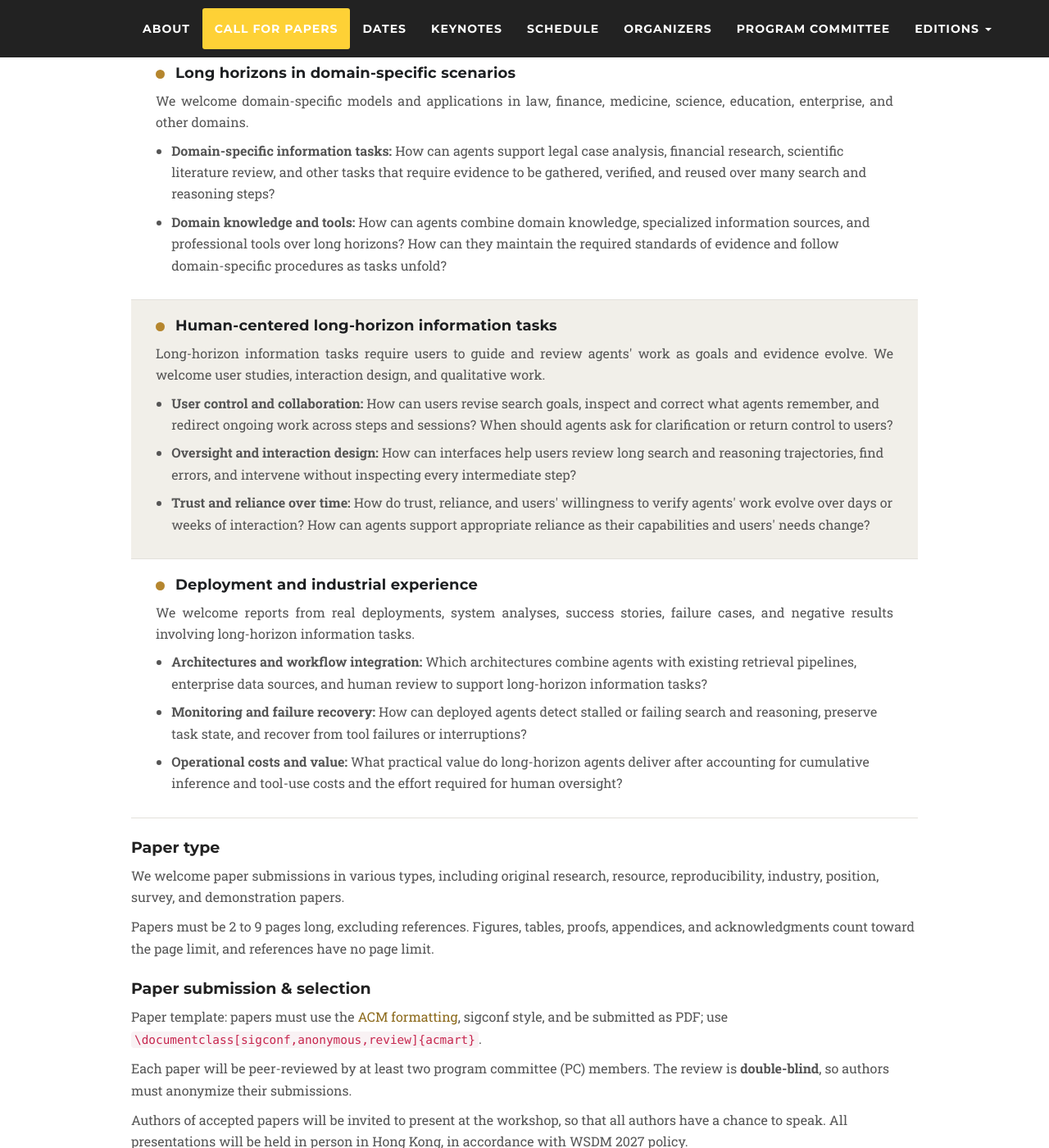
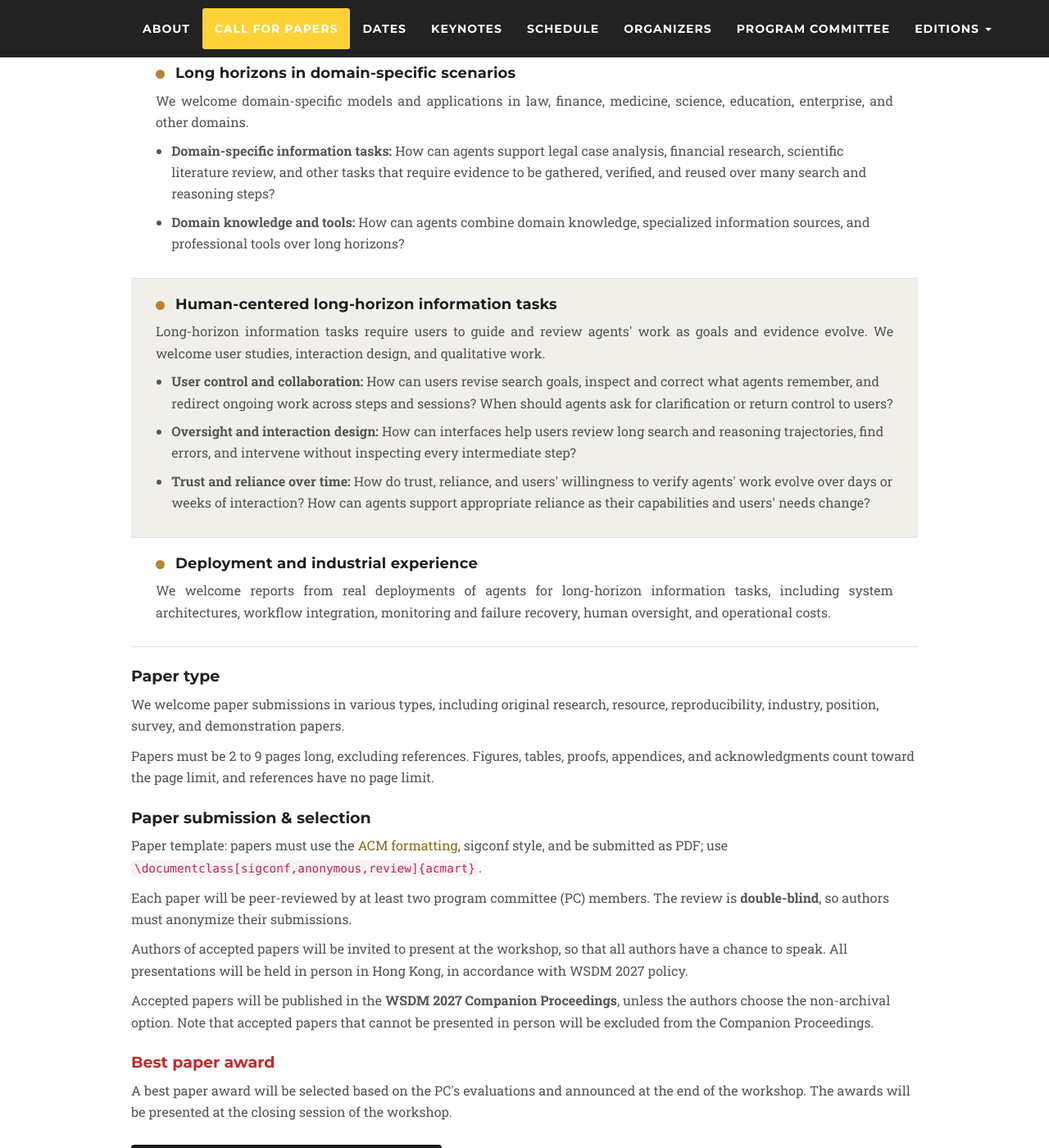
Before and after one commit to longseek-workshop/longseek-workshop.github.io, a Jekyll site: the page built from wsdm2027.md, in a window 1280 px wide and 1400 px high, scrolled down 2859 px. Shown: the whole window at 82% size. Built offline with Jekyll 4.4.1, drawn with Linux system fonts in a browser that asks for light colours; nearby versions of some CDN libraries; some web fonts are replaced.

Commit message:
Update cfp-wsdm2027.html

```diff
--- a/_includes/cfp-wsdm2027.html
+++ b/_includes/cfp-wsdm2027.html
@@ -109,7 +109,7 @@
               <p>We welcome domain-specific models and applications in law, finance, medicine, science, education, enterprise, and other domains.</p>
               <ul>
                 <li><b>Domain-specific information tasks:</b> How can agents support legal case analysis, financial research, scientific literature review, and other tasks that require evidence to be gathered, verified, and reused over many search and reasoning steps?</li>
-                <li><b>Domain knowledge and tools:</b> How can agents combine domain knowledge, specialized information sources, and professional tools over long horizons? How can they maintain the required standards of evidence and follow domain-specific procedures as tasks unfold?</li>
+                <li><b>Domain knowledge and tools:</b> How can agents combine domain knowledge, specialized information sources, and professional tools over long horizons?</li>
               </ul>
             </div>
             <div class="theme-row">
@@ -123,12 +123,7 @@
             </div>
             <div class="theme-row">
               <h4>Deployment and industrial experience</h4>
-              <p>We welcome reports from real deployments, system analyses, success stories, failure cases, and negative results involving long-horizon information tasks.</p>
-              <ul>
-                <li><b>Architectures and workflow integration:</b> Which architectures combine agents with existing retrieval pipelines, enterprise data sources, and human review to support long-horizon information tasks?</li>
-                <li><b>Monitoring and failure recovery:</b> How can deployed agents detect stalled or failing search and reasoning, preserve task state, and recover from tool failures or interruptions?</li>
-                <li><b>Operational costs and value:</b> What practical value do long-horizon agents deliver after accounting for cumulative inference and tool-use costs and the effort required for human oversight?</li>
-              </ul>
+              <p>We welcome reports from real deployments of agents for long-horizon information tasks, including system architectures, workflow integration, monitoring and failure recovery, human oversight, and operational costs.</p>
             </div>
           </div>
           {% comment %} Statement-style theme descriptions (replaced 2026-10-26 by questions):
```
